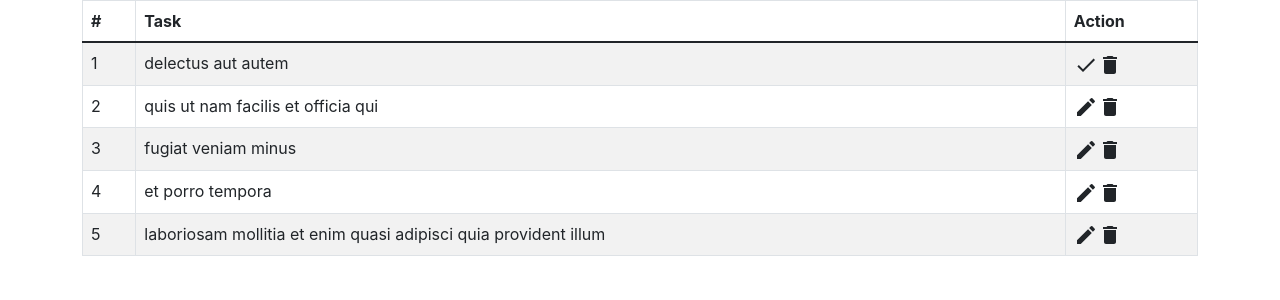
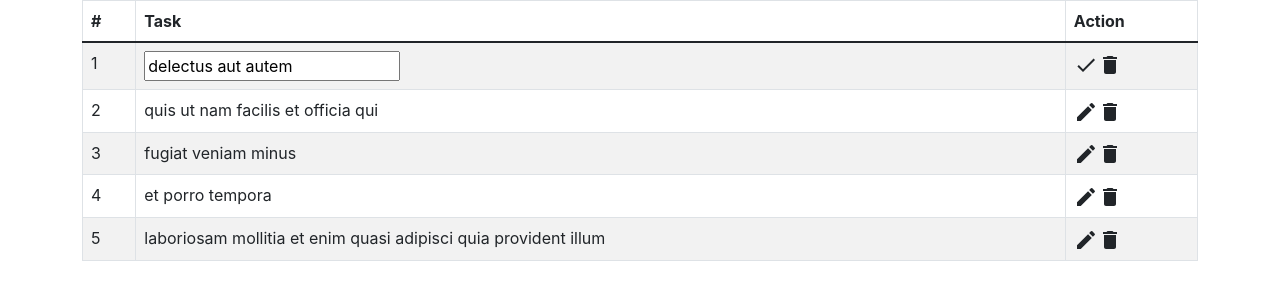
Before and after one commit to RahulParmarRP/react-trootech-test, a React (Create React App) app: page / in a window 1280 px wide. Both pictures are taken after a click on the icon 1085 px from the left and 64 px from the top of the page. Shown: the top 300 px of the page. Built offline with nearby package versions, Linux system fonts and the light colour scheme.

Commit message:
added input element

```diff
--- a/src/components/DataTable/index.jsx
+++ b/src/components/DataTable/index.jsx
@@ -29,7 +29,11 @@ const DataTable = ({ todos }) => {
                 {todos.map((todo, index) => (
                     <tr>
                         <td>{todo.id}</td>
-                        <td>{todo.title}</td>
+                        <td>
+                            {(editMode && currentEditTodo.id === todo.id)
+                                ? (<input value={todo.title}></input>)
+                                : (`${todo.title}`)}
+                        </td>
                         <td>
                             {(editMode && currentEditTodo.id === todo.id)
                                 ? (<DoneIcon onClick={() => handleUpdateClick(todo.id)} />)
```
Also changed, not shown: src/components/EditableInput/index.jsx (added, +11 -0 lines).
